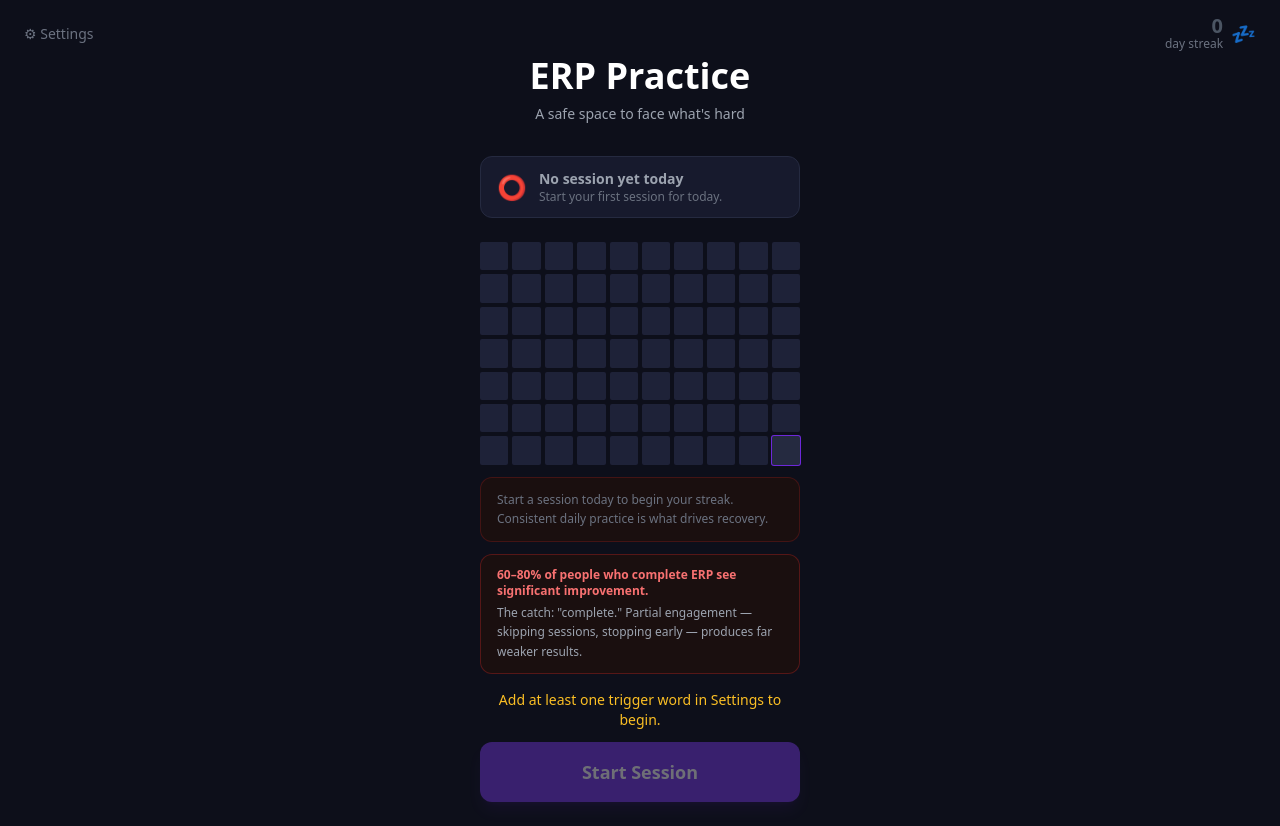
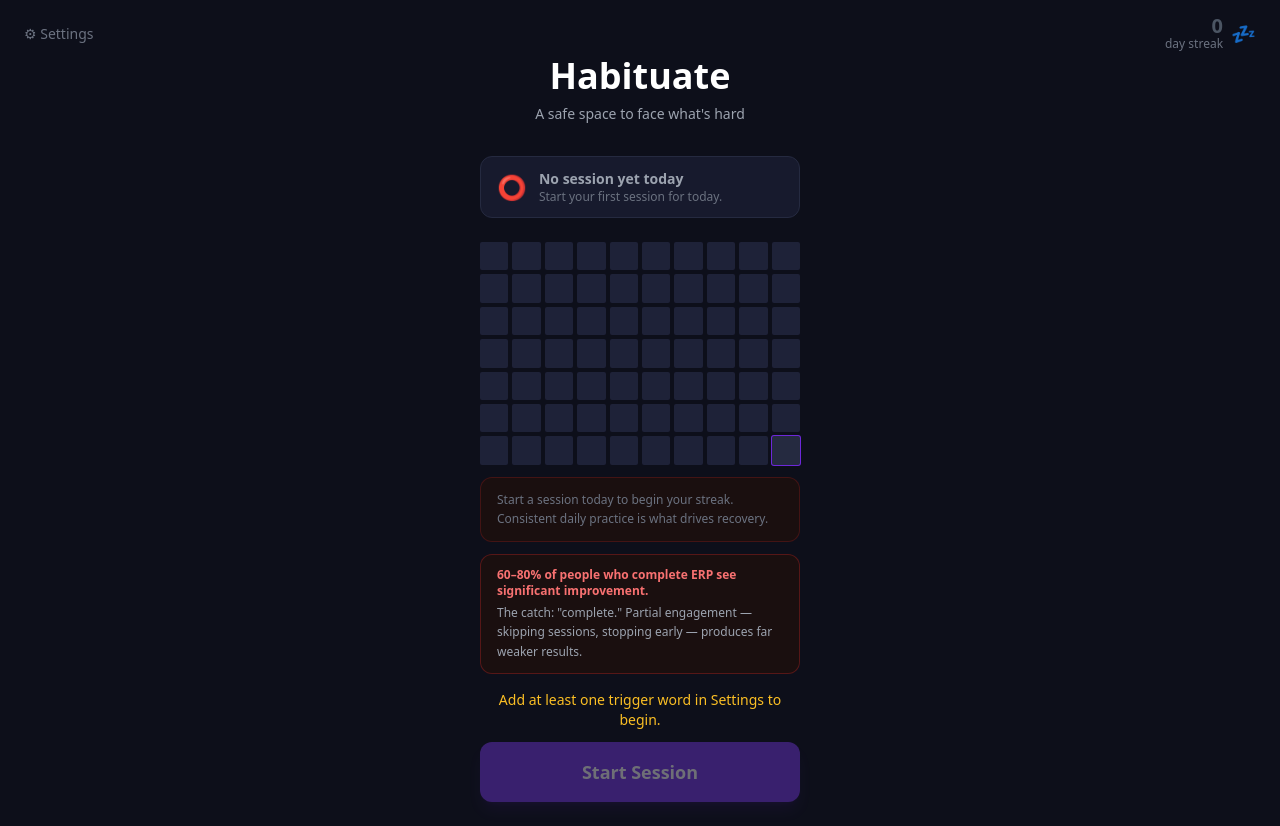
Before and after one commit to Name1es5/Habituate, a React (Vite) app: page / in a window 1280 px wide. Built offline with nearby package versions, Linux system fonts and the light colour scheme.

Commit message:
Rename app to Habituate
Updates title, home screen heading, package name, and README.

https://claude.ai/code/session_017rNWnpazUjKf7cJLcEP852

```diff
--- a/index.html
+++ b/index.html
@@ -4,10 +4,10 @@
     <meta charset="UTF-8" />
     <link rel="icon" type="image/svg+xml" href="/favicon.svg" />
     <meta name="viewport" content="width=device-width, initial-scale=1.0" />
-    <meta name="theme-color" content="#0f0f0f" />
+    <meta name="theme-color" content="#0d0f1a" />
     <meta name="apple-mobile-web-app-capable" content="yes" />
     <meta name="apple-mobile-web-app-status-bar-style" content="black" />
-    <title>ERP Exercise</title>
+    <title>Habituate</title>
   </head>
   <body>
     <div id="root"></div>
--- a/package.json
+++ b/package.json
@@ -1,5 +1,5 @@
 {
-  "name": "erp-app",
+  "name": "habituate",
   "private": true,
   "version": "0.0.0",
   "type": "module",
--- a/src/pages/Home.tsx
+++ b/src/pages/Home.tsx
@@ -54,7 +54,7 @@ export default function Home() {
       </div>
 
       <div className="text-center mb-8 mt-8">
-        <h1 className="text-4xl font-bold mb-2">ERP Practice</h1>
+        <h1 className="text-4xl font-bold mb-2">Habituate</h1>
         <p className="text-gray-400 text-sm">A safe space to face what's hard</p>
       </div>
 
```
Also changed, not shown: 1 other file (tests, documents, lock files or other folders).
